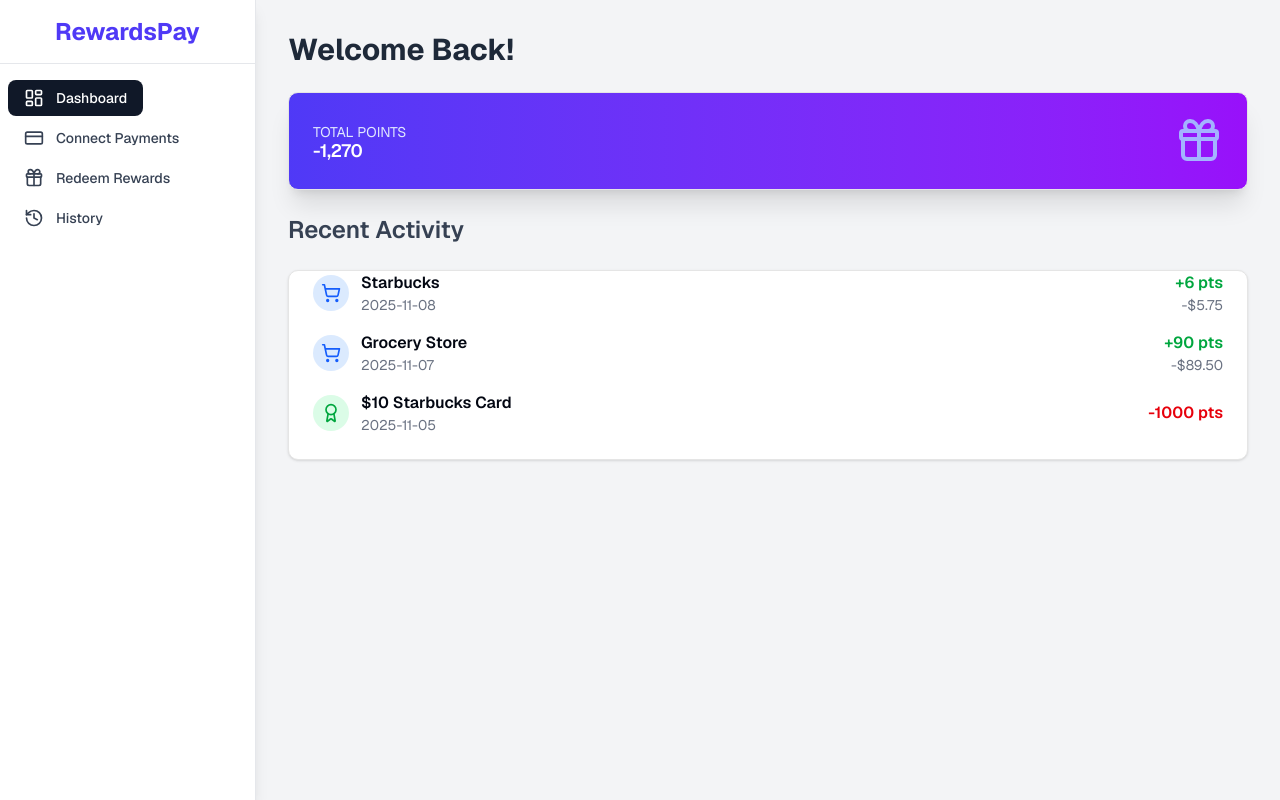
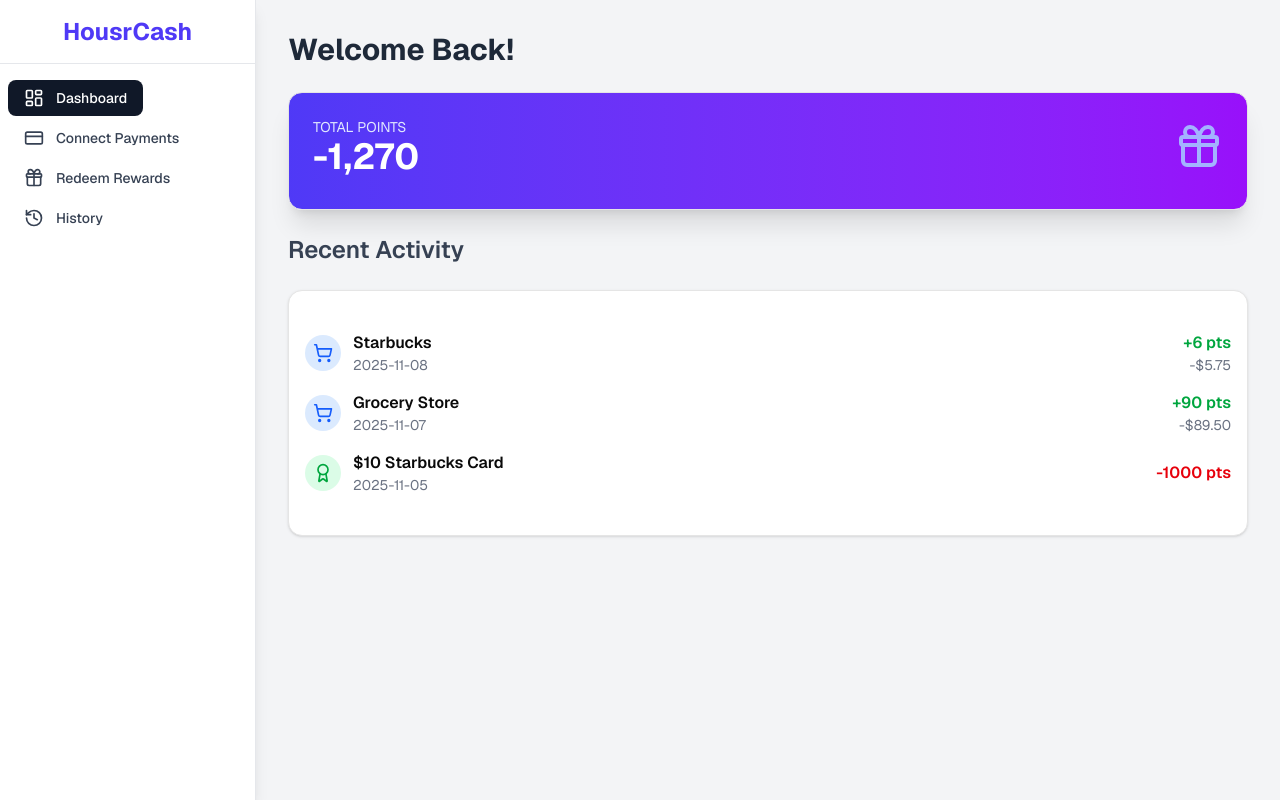
Before and after one commit to V-Stojkovic/housrCash, a Next.js app in the folder front_end/: page / in a window 1280 px wide. Built offline with nearby package versions, Linux system fonts and the light colour scheme.

Commit message:
made changes to cards in page.tsx

```diff
--- a/front_end/app/globals.css
+++ b/front_end/app/globals.css
@@ -52,7 +52,7 @@
   --popover: oklch(1 0 0);
   --popover-foreground: oklch(0.145 0 0);
   --primary: oklch(0.205 0 0);
-  --primary-foreground: oklch(0.985 0 0);
+  --primary-foreground: oklch(88.387% 0.23967 130.563);
   --secondary: oklch(0.97 0 0);
   --secondary-foreground: oklch(0.205 0 0);
   --muted: oklch(0.97 0 0);
--- a/front_end/app/page.tsx
+++ b/front_end/app/page.tsx
@@ -3,6 +3,7 @@
 import React, { useState, useMemo, createContext, useContext } from 'react';
 
 import { Button } from '@/components/ui/button';
+import { Card, CardTitle, CardHeader, CardContent, CardDescription, CardFooter } from '@/components/ui/card';
 // --- ICONS ---
 // We'll use lucide-react for icons.
 import {
@@ -89,59 +90,6 @@ const MOCK_REDEMPTIONS: Redemption[] = [
 // created by the shadcn/ui CLI (e.g., '@/components/ui/button')
 
 /**
- * Card Components (Mimic shadcn/ui)
- */
-const Card = React.forwardRef<HTMLDivElement, React.HTMLAttributes<HTMLDivElement>>(
-  ({ className = '', ...props }, ref) => (
-    <div
-      ref={ref}
-      className={`rounded-lg border bg-white text-gray-950 shadow-sm ${className}`}
-      {...props}
-    />
-  )
-);
-Card.displayName = 'Card';
-
-const CardHeader = React.forwardRef<HTMLDivElement, React.HTMLAttributes<HTMLDivElement>>(
-  ({ className = '', ...props }, ref) => (
-    <div ref={ref} className={`flex flex-col space-y-1.5 p-6 ${className}`} {...props} />
-  )
-);
-CardHeader.displayName = 'CardHeader';
-
-const CardTitle = React.forwardRef<HTMLParagraphElement, React.HTMLAttributes<HTMLHeadingElement>>(
-  ({ className = '', ...props }, ref) => (
-    <h3
-      ref={ref}
-      className={`text-lg font-semibold leading-none tracking-tight ${className}`}
-      {...props}
-    />
-  )
-);
-CardTitle.displayName = 'CardTitle';
-
-const CardDescription = React.forwardRef<HTMLParagraphElement, React.HTMLAttributes<HTMLParagraphElement>>(
-  ({ className = '', ...props }, ref) => (
-    <p ref={ref} className={`text-sm text-gray-500 ${className}`} {...props} />
-  )
-);
-CardDescription.displayName = 'CardDescription';
-
-const CardContent = React.forwardRef<HTMLDivElement, React.HTMLAttributes<HTMLDivElement>>(
-  ({ className = '', ...props }, ref) => (
-    <div ref={ref} className={`p-6 pt-0 ${className}`} {...props} />
-  )
-);
-CardContent.displayName = 'CardContent';
-
-const CardFooter = React.forwardRef<HTMLDivElement, React.HTMLAttributes<HTMLDivElement>>(
-  ({ className = '', ...props }, ref) => (
-    <div ref={ref} className={`flex items-center p-6 pt-0 ${className}`} {...props} />
-  )
-);
-CardFooter.displayName = 'CardFooter';
-
-/**
  * Tabs Components (Mimic shadcn/ui)
  */
 type TabsContextType = {
@@ -220,7 +168,7 @@ const Sidebar: React.FC<NavProps> = ({ currentPage, setCurrentPage }) => {
   return (
     <nav className="hidden md:flex md:flex-col md:w-64 bg-white shadow-lg border-r border-gray-200">
       <div className="flex items-center justify-center h-16 border-b border-gray-200">
-        <h1 className="text-2xl font-bold text-indigo-600">RewardsPay</h1>
+        <h1 className="text-2xl font-bold text-indigo-600">HousrCash</h1>
       </div>
       <div className="flex-1 overflow-y-auto">
         <ul className="flex flex-col py-4 space-y-1">
--- a/front_end/package.json
+++ b/front_end/package.json
@@ -13,9 +13,9 @@
     "class-variance-authority": "^0.7.1",
     "clsx": "^2.1.1",
     "lucide-react": "^0.553.0",
-    "next": "16.0.1",
-    "react": "19.2.0",
-    "react-dom": "19.2.0",
+    "next": "^16.0.1",
+    "react": "^19.2.0",
+    "react-dom": "^19.2.0",
     "tailwind-merge": "^3.3.1"
   },
   "devDependencies": {
```
Also changed, not shown: 1 other file (tests, documents, lock files or other folders).
